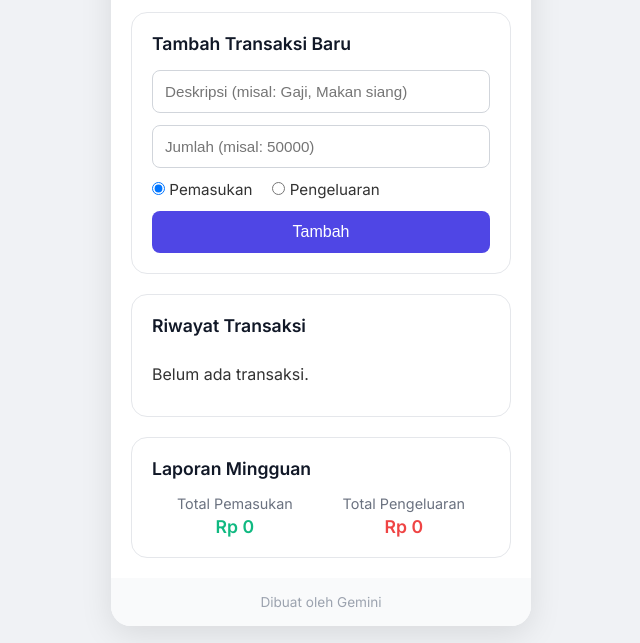
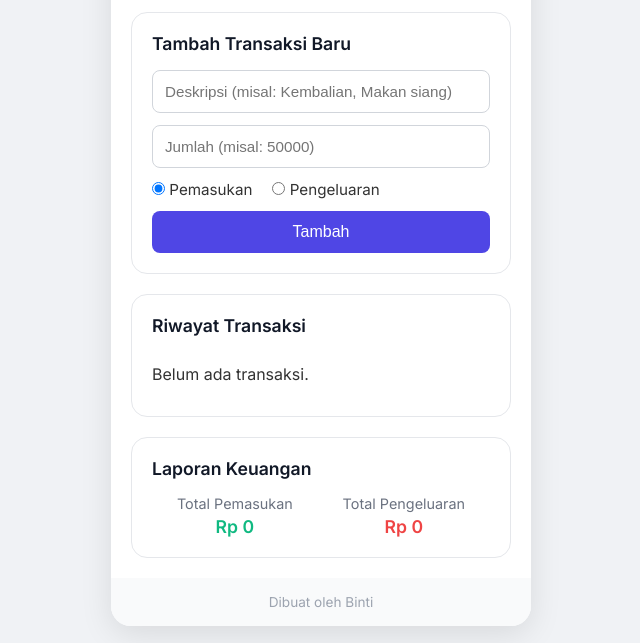
Before and after one commit to bintinurlatipppo/catatan-keuangan-dan-target-tabungan, a plain HTML site: page index.html in a window 1280 px wide. Shown: the part 453-1096 px from the top of the page, 319-959 px from the left. Drawn offline with Linux system fonts and the light colour scheme.

Commit message:
Update index.html

```diff
--- a/index.html
+++ b/index.html
@@ -43,7 +43,7 @@
             <section class="card add-transaction-card">
                 <h2>Tambah Transaksi Baru</h2>
                 <form id="transaction-form">
-                    <input type="text" id="description" placeholder="Deskripsi (misal: Gaji, Makan siang)" required>
+                    <input type="text" id="description" placeholder="Deskripsi (misal: Kembalian, Makan siang)" required>
                     <input type="number" id="amount" placeholder="Jumlah (misal: 50000)" required>
                     <div class="transaction-type">
                         <label>
@@ -57,17 +57,14 @@
                 </form>
             </section>
 
-            <!-- Riwayat Transaksi -->
             <section class="card transaction-history-card">
                 <h2>Riwayat Transaksi</h2>
                 <ul id="transaction-list">
-                    <!-- Transaksi akan muncul di sini -->
                 </ul>
             </section>
 
-             <!-- Laporan Mingguan -->
              <section class="card weekly-report-card">
-                <h2>Laporan Mingguan</h2>
+                <h2>Laporan Keuangan</h2>
                 <div class="report-details">
                     <div>
                         <p>Total Pemasukan</p>
@@ -82,14 +79,12 @@
 
         </main>
 
-        <!-- Footer -->
         <footer class="footer">
-            <p>Dibuat oleh Gemini</p>
+            <p>Dibuat oleh Binti</p>
         </footer>
 
     </div>
 
-    <!-- Modal untuk Atur Target -->
     <div id="target-modal" class="modal">
         <div class="modal-content">
             <span class="close-btn">&times;</span>
```
